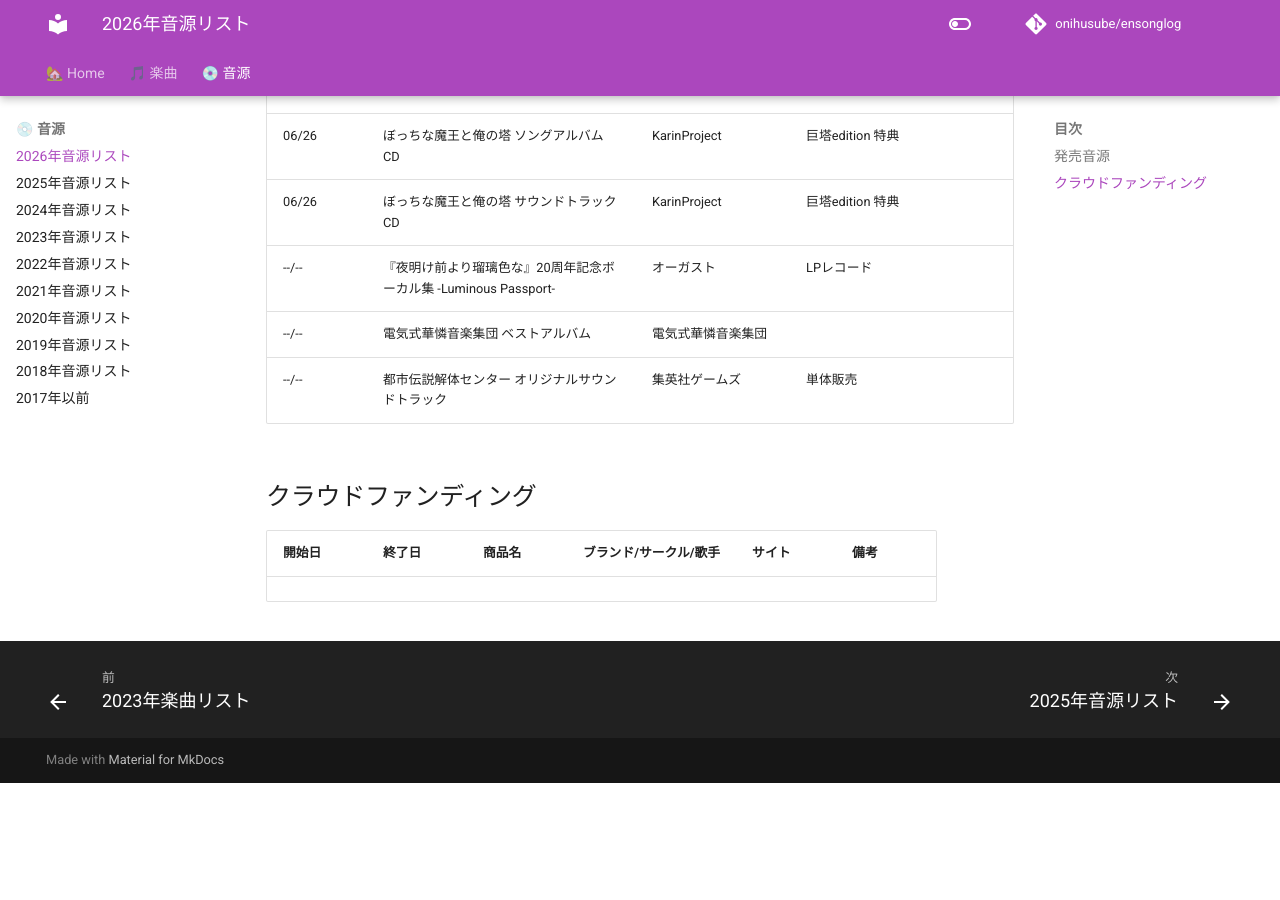
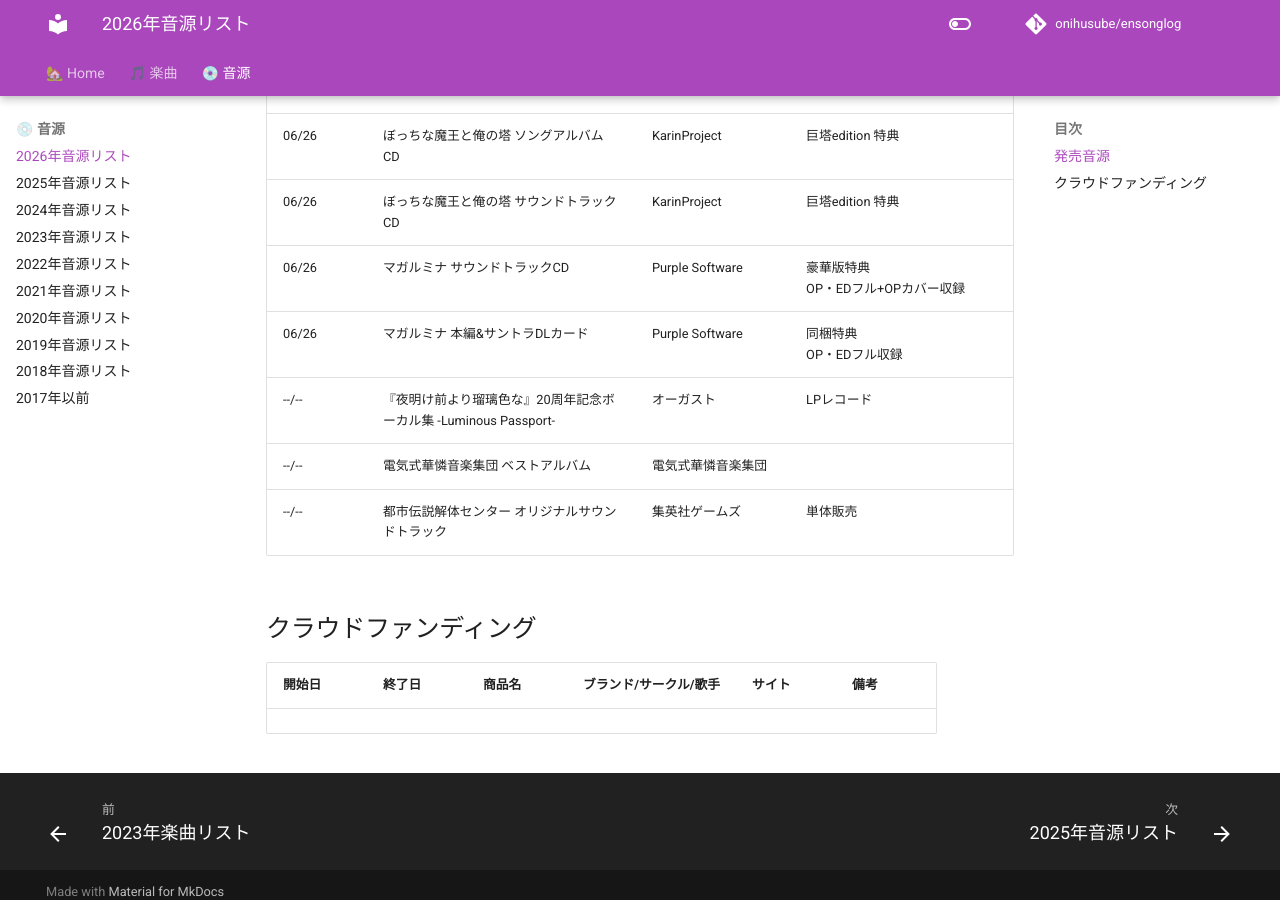
Before and after one commit to onihusube/ensonglog, an MkDocs documentation site: the page built from docs/2026/音源.md, in a window 1280 px wide and 900 px high, scrolled down 3403 px. Built offline with MkDocs 1.6.1 and Material for MkDocs 9.7.7, drawn with Linux system fonts in a browser that asks for light colours; comment, search, counter and statistics services are not loaded; before the commit the page ends 4186 px from its top, so only the background shows below that.

Commit message:
マガルミナ特典追加

```diff
--- a/docs/2026/音源.md
+++ b/docs/2026/音源.md
@@ -56,6 +56,8 @@
 | 06/25 | ラブピカルポッピー！ オリジナルサウンドトラックCD+α | AirVelocity | 豪華限定版特典 |
 | 06/26 | ぼっちな魔王と俺の塔 ソングアルバムCD | KarinProject | 巨塔edition 特典 |
 | 06/26 | ぼっちな魔王と俺の塔 サウンドトラックCD | KarinProject | 巨塔edition 特典 |
+| 06/26 | マガルミナ サウンドトラックCD | Purple Software | 豪華版特典 </br> OP・EDフル+OPカバー収録 |
+| 06/26 | マガルミナ 本編&サントラDLカード | Purple Software | 同梱特典 </br> OP・EDフル収録 |
 | --/-- | 『夜明け前より瑠璃色な』20周年記念ボーカル集 -Luminous Passport- | オーガスト | LPレコード |
 | --/-- | 電気式華憐音楽集団 ベストアルバム | 電気式華憐音楽集団 |  |
 | --/-- | 都市伝説解体センター オリジナルサウンドトラック | 集英社ゲームズ | 単体販売 |
```
